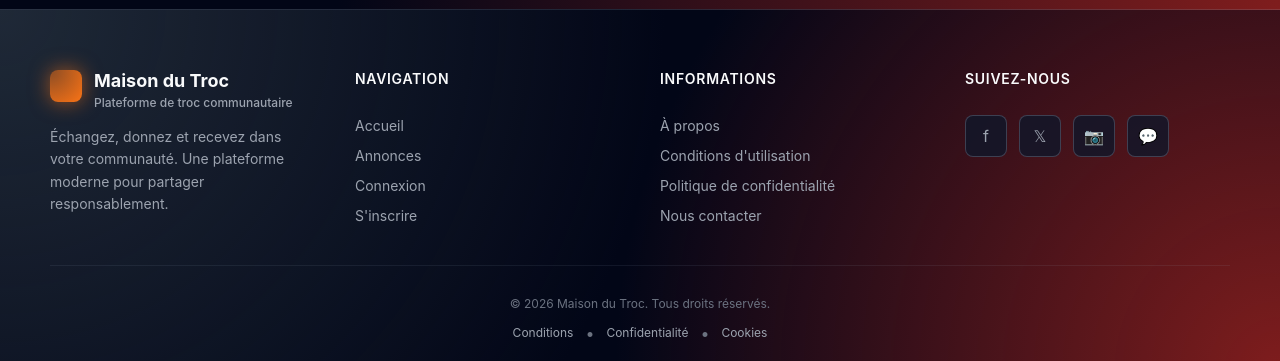
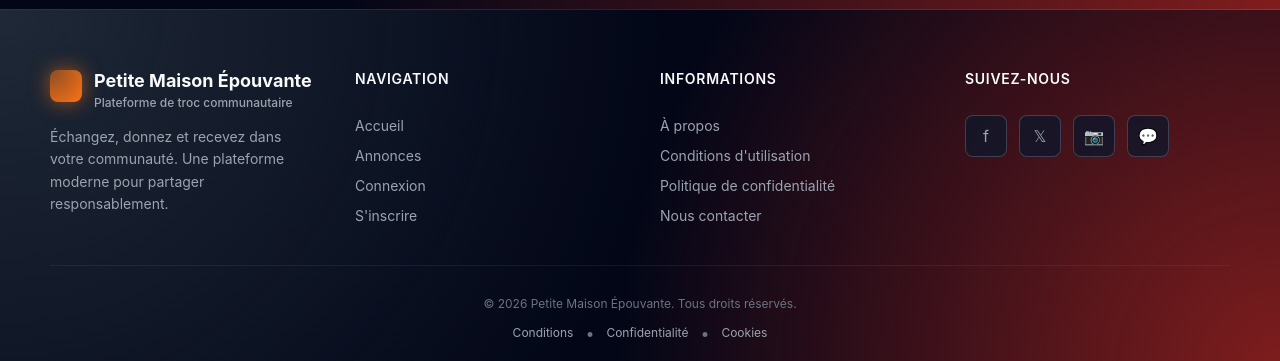
Before and after one commit to Bakary923/petite-maison-troc, a React (Create React App) app in the folder frontend/: page / in a window 1280 px wide. Shown: the part 1461-1822 px from the top of the page. Built offline with nearby package versions, Linux system fonts and the light colour scheme; no server answers.

Commit message:
ajout de masion épouvante dans flooter.js

```diff
--- a/frontend/src/components/Footer.js
+++ b/frontend/src/components/Footer.js
@@ -18,7 +18,7 @@ export default function Footer() {
                   <div style={styles.logoSquare} />
                 </div>
                 <div>
-                  <h3 style={styles.logoText}>Maison du Troc</h3>
+                  <h3 style={styles.logoText}>Petite Maison Épouvante</h3>
                   <p style={styles.tagline}>Plateforme de troc communautaire</p>
                 </div>
               </div>
@@ -179,7 +179,7 @@ export default function Footer() {
           {/* BOTTOM SECTION */}
           <div style={styles.bottomSection}>
             <p style={styles.copyright}>
-              © 2026 Maison du Troc. Tous droits réservés.
+              © 2026 Petite Maison Épouvante. Tous droits réservés.
             </p>
             <div style={styles.bottomLinks}>
               <button
```
